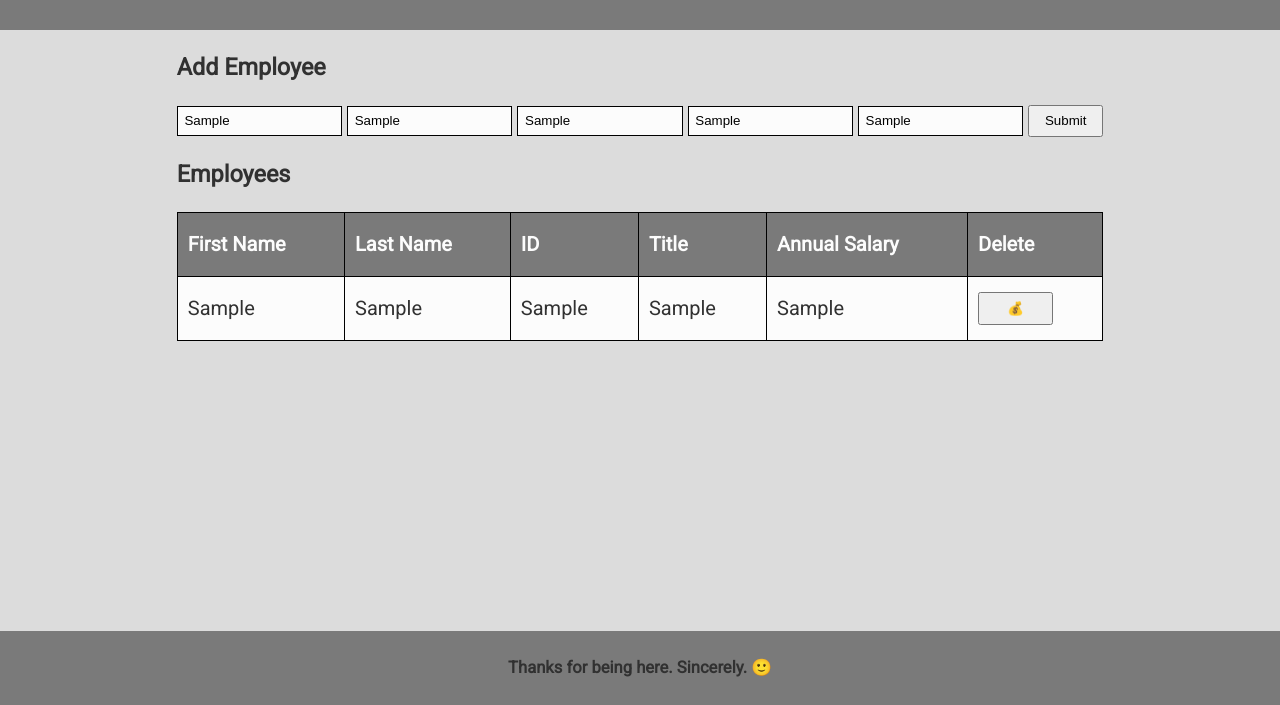
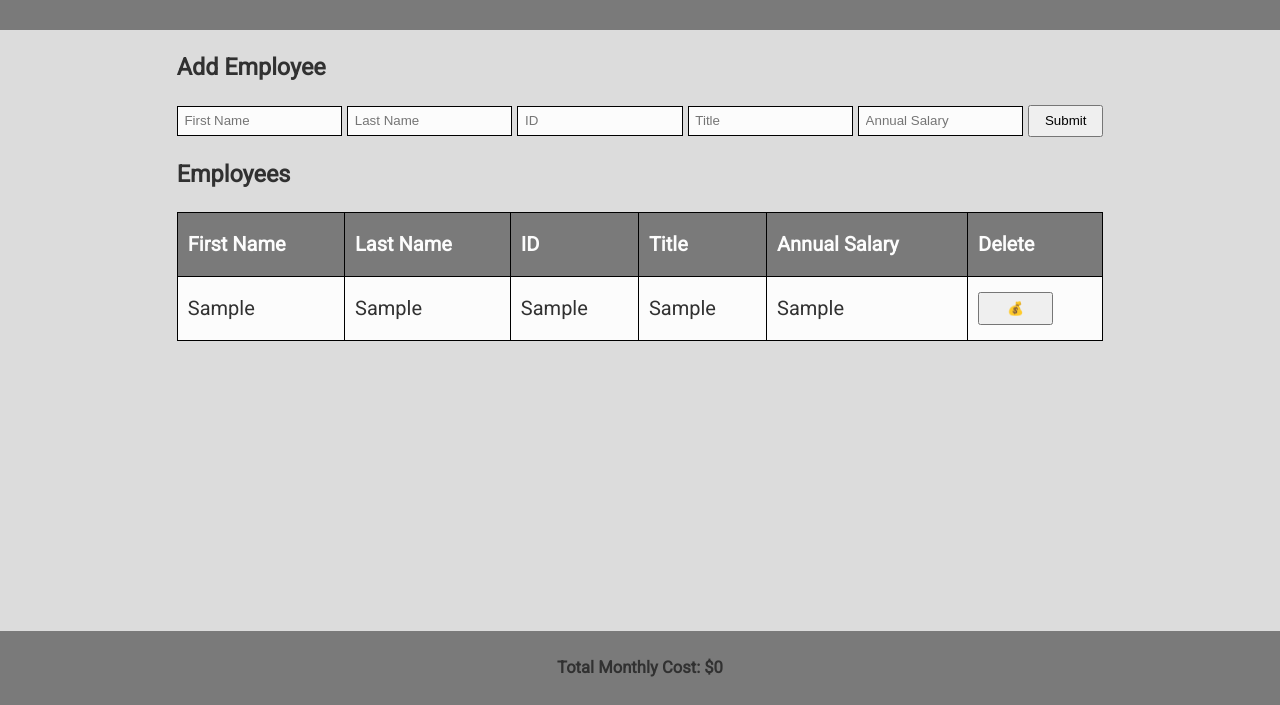
Before and after one commit to usernotfound6/weekend-jquery-salary-calculator, a plain HTML site: page index.html in a window 1280 px wide. Both pictures are taken after typing "Sample", "Sample", "Sample", "Sample", "Sample" into the empty fields and a click on the button "Submit". Shown: the part 95-800 px from the top of the page. Drawn offline with Linux system fonts and the light colour scheme.

Commit message:
added monthly cost, cleared submit

```diff
--- a/index.html
+++ b/index.html
@@ -60,7 +60,7 @@
   </main>
 
   <footer>
-    <h5>Thanks for being here. Sincerely. 🙂</h5>
+    <h5>Total Monthly Cost:$0</h5>
   </footer>
 </body>
 </html>
--- a/script.js
+++ b/script.js
@@ -3,6 +3,7 @@ $(document).ready(onReady);
 function onReady() {
   console.log("Hey jQuery!");
 
+// Handlers go here
   $(".submit-button").on("click", handleSubmit);
   $("#table").on("click", "#deleteButton", handleDelete);
 }
@@ -11,6 +12,7 @@ function handleDelete() {
   $(this).parent().parent().remove();
 }
 
+// functions go here
 function handleSubmit(event) {
   event.preventDefault();
   console.log("inside handleSubmit");
@@ -39,4 +41,28 @@ function handleSubmit(event) {
     <td>${annualsalaryText}</td>
     <td><button id="deleteButton">💰</button></td>
     </tr>`);
+
+   // Clear input fields
+   $("#firstnameInput").val("");
+   $("#lastnameInput").val("");
+   $("#idInput").val("");
+   $("#titleInput").val("");
+   $("#annualsalaryInput").val("");
+
+   calculateAndAppendSum();
 }
+
+function calculateAndAppendSum() {
+  let sum = 0;
+
+  // Add salarys to monthly cost
+  $("#table td:nth-child(5)").each(function () {
+    const annualSalary = parseInt($(this).text(), 10);
+    if (!isNaN(annualSalary)) {
+      sum += annualSalary;
+    }
+  });
+
+  // Append the sum to the footer
+  $("footer").html(`<h5>Total Monthly Cost: $${sum}</h5>`);
+}
```
